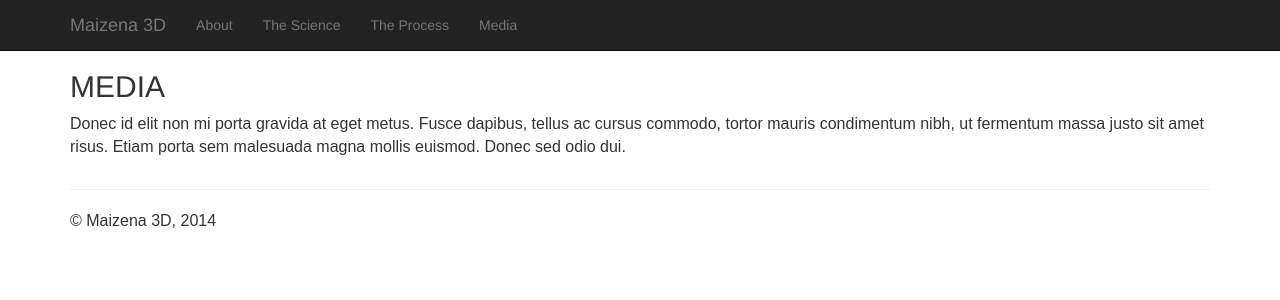
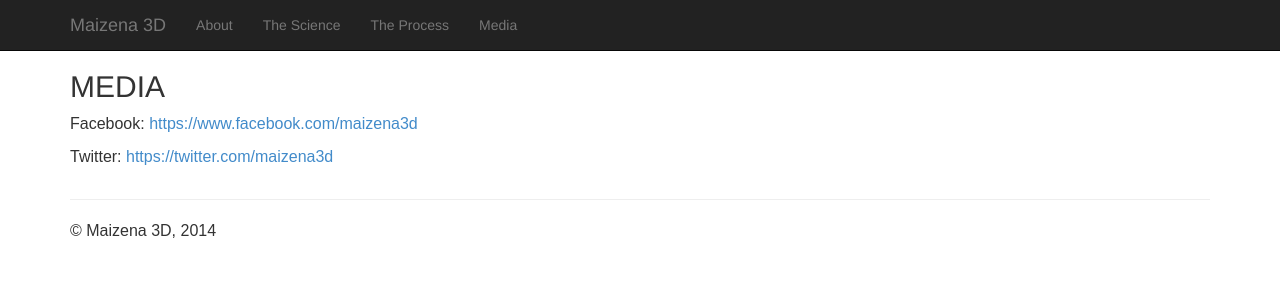
Before and after one commit to maizena3d/maizena3d.github.io, a Jekyll site: the page built from media.html, in a window 1280 px wide. Shown: the top 300 px of the page. Built offline with Jekyll 4.4.1, drawn with Linux system fonts in a browser that asks for light colours.

Commit message:
dummy one-page

```diff
--- a/media.html
+++ b/media.html
@@ -7,6 +7,7 @@ layout: default
 <div class="row">
   <div class="col-md-12">
     <h2>MEDIA</h2>
-    <p>Donec id elit non mi porta gravida at eget metus. Fusce dapibus, tellus ac cursus commodo, tortor mauris condimentum nibh, ut fermentum massa justo sit amet risus. Etiam porta sem malesuada magna mollis euismod. Donec sed odio dui. </p>
+    <p>Facebook: <a href="https://www.facebook.com/maizena3d"> https://www.facebook.com/maizena3d </a></p>
+    <p>Twitter: <a href="https://twitter.com/maizena3d">https://twitter.com/maizena3d</a></p>
   </div>
 </div>
```
Also changed, not shown: index.html (+4 -4 lines).
